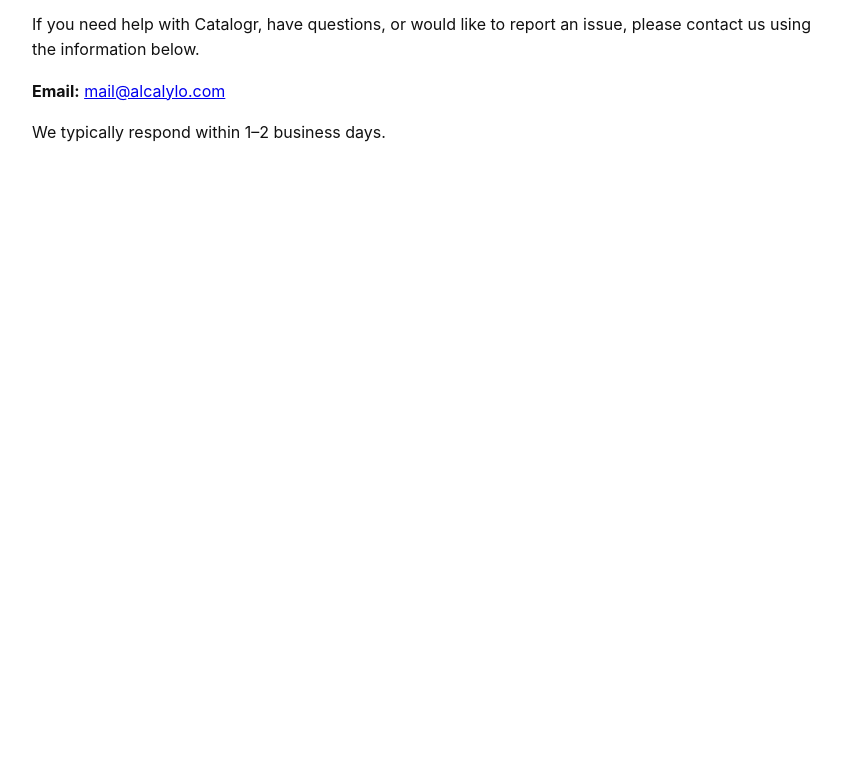
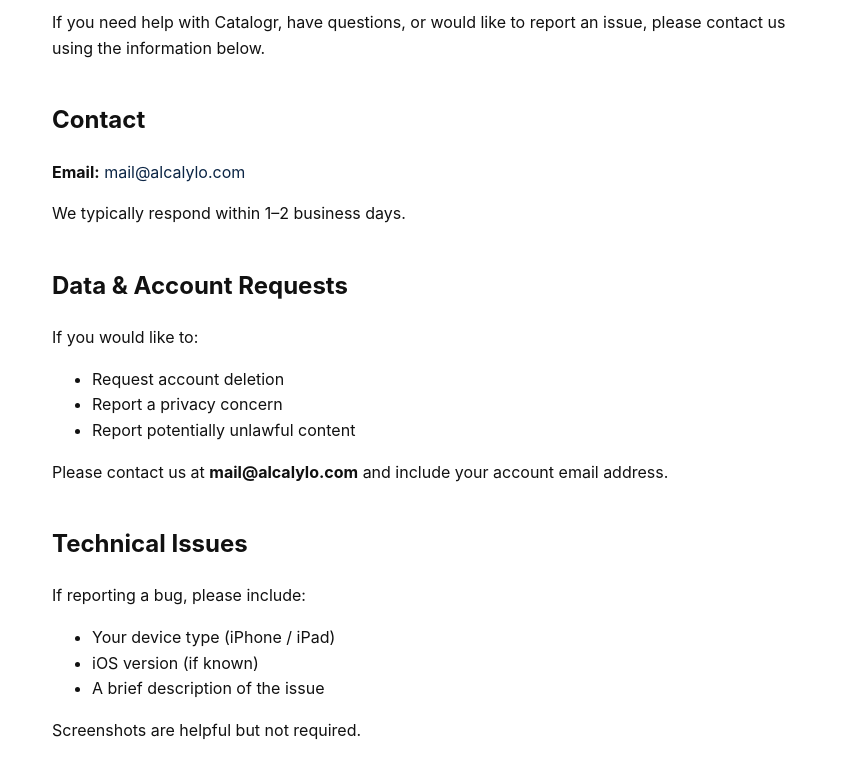
Before and after one commit to Alcalylo/Catalogr-support, a plain HTML site: page index.html in a window 1280 px wide. Shown: the part 101-884 px from the top of the page, without its empty margins (208-1049 px from the left). Before the commit the page ends 800 px from the top, so only its background shows below. Drawn offline with Linux system fonts and the light colour scheme.

Commit message:
Update support page for clarity and data request handling

```diff
--- a/index.html
+++ b/index.html
@@ -1,17 +1,31 @@
+
 <!DOCTYPE html>
 <html lang="en">
 <head>
   <meta charset="UTF-8" />
+  <meta name="viewport" content="width=device-width, initial-scale=1.0" />
   <title>Catalogr Support</title>
-  <meta name="viewport" content="width=device-width, initial-scale=1" />
   <style>
     body {
-      font-family: -apple-system, BlinkMacSystemFont, "Segoe UI", Roboto, Helvetica, Arial, sans-serif;
-      max-width: 800px;
+      font-family: -apple-system, BlinkMacSystemFont, "Segoe UI", Roboto, sans-serif;
+      max-width: 760px;
       margin: 40px auto;
       padding: 0 20px;
       line-height: 1.6;
       color: #111;
+    }
+    h1 {
+      margin-bottom: 20px;
+    }
+    h2 {
+      margin-top: 40px;
+    }
+    a {
+      color: #0b2545;
+      text-decoration: none;
+    }
+    a:hover {
+      text-decoration: underline;
     }
   </style>
 </head>
@@ -24,14 +38,47 @@
 please contact us using the information below.
 </p>
 
+<h2>Contact</h2>
+
 <p>
-<strong>Email:</strong>
-<a href="mailto:mail@alcalylo.com">mail@alcalylo.com</a>
+<strong>Email:</strong> <a href="mailto:mail@alcalylo.com">mail@alcalylo.com</a>
 </p>
 
 <p>
 We typically respond within 1–2 business days.
 </p>
 
+<h2>Data & Account Requests</h2>
+
+<p>
+If you would like to:
+</p>
+
+<ul>
+  <li>Request account deletion</li>
+  <li>Report a privacy concern</li>
+  <li>Report potentially unlawful content</li>
+</ul>
+
+<p>
+Please contact us at <strong>mail@alcalylo.com</strong> and include your account email address.
+</p>
+
+<h2>Technical Issues</h2>
+
+<p>
+If reporting a bug, please include:
+</p>
+
+<ul>
+  <li>Your device type (iPhone / iPad)</li>
+  <li>iOS version (if known)</li>
+  <li>A brief description of the issue</li>
+</ul>
+
+<p>
+Screenshots are helpful but not required.
+</p>
+
 </body>
 </html>
```
